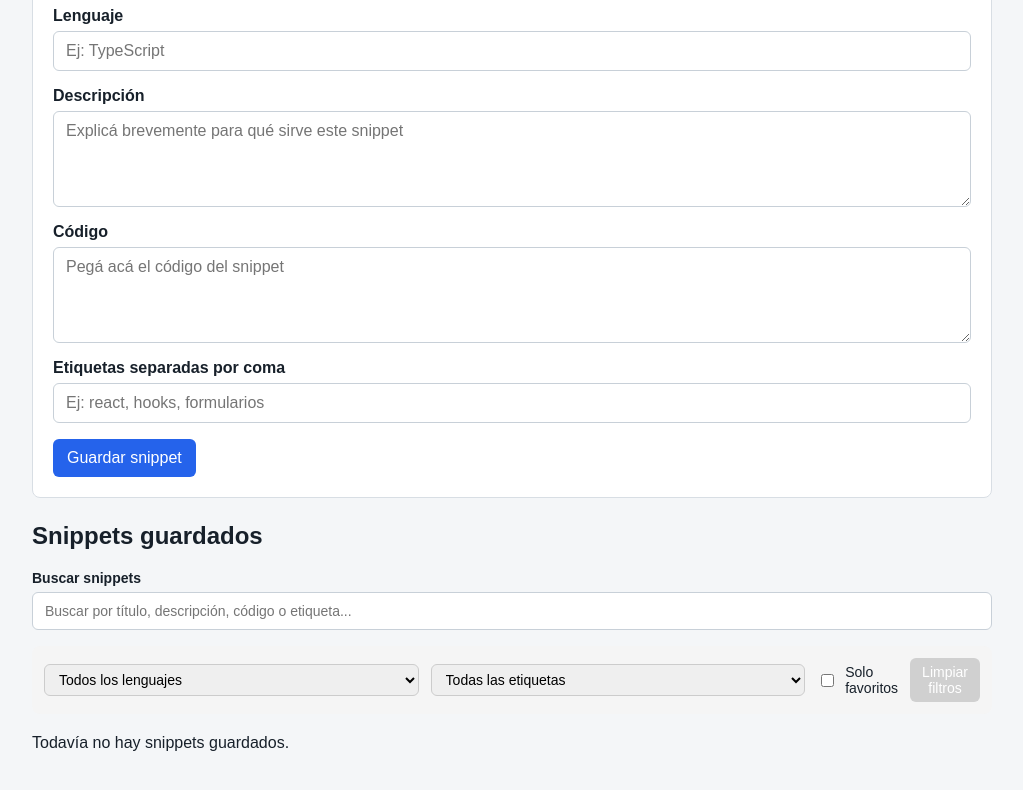
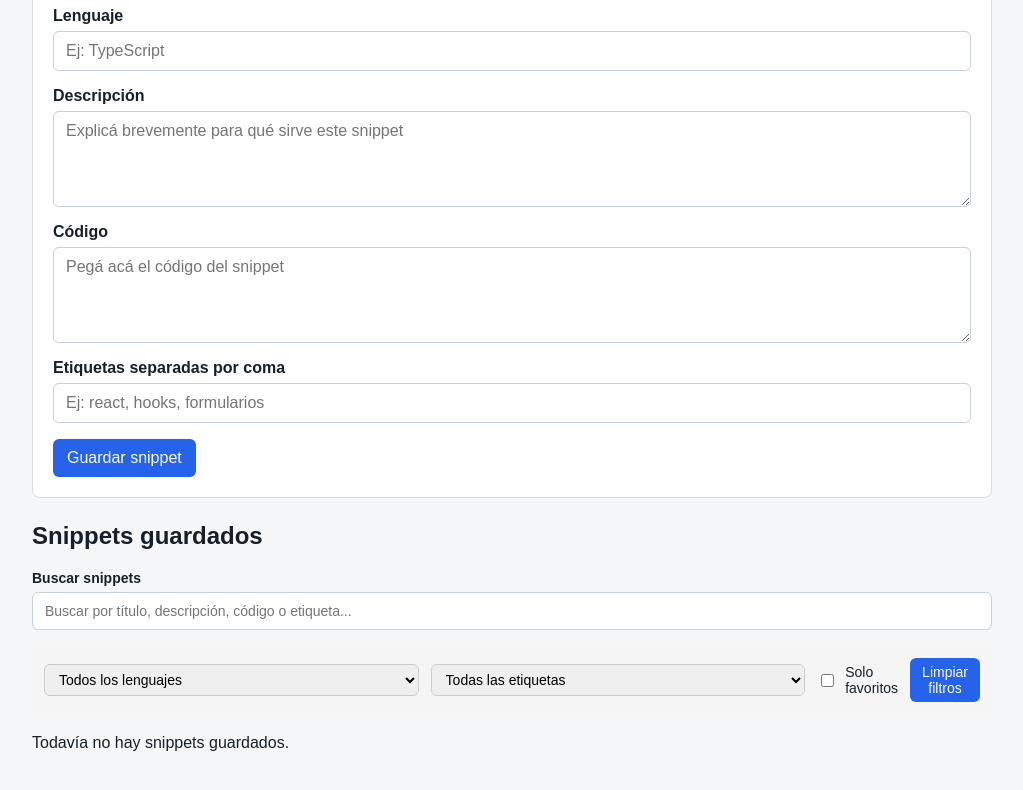
Before and after one commit to matiasfauda23/Proyecto-3-snippets-nextjs-migracion, a Next.js app: page / in a window 1280 px wide. In both pictures the pointer is over the button "Limpiar filtros". Shown: the part 270-1060 px from the top of the page, without its empty margins (128-1151 px from the left). Built offline with nearby package versions, Linux system fonts and the light colour scheme.

Commit message:
fix(frente-5): improve hover contrast ratio on filter buttons for WCAG AA

```diff
--- a/app/globals.css
+++ b/app/globals.css
@@ -160,7 +160,7 @@ button:hover {
 }
 
 .snippet-filters button:hover {
-  background-color: #d0d0d0;
+  background-color: #2563eb;
 }
 
 /* ── D4: SearchBar ─────────────────────────────────────── */
```
